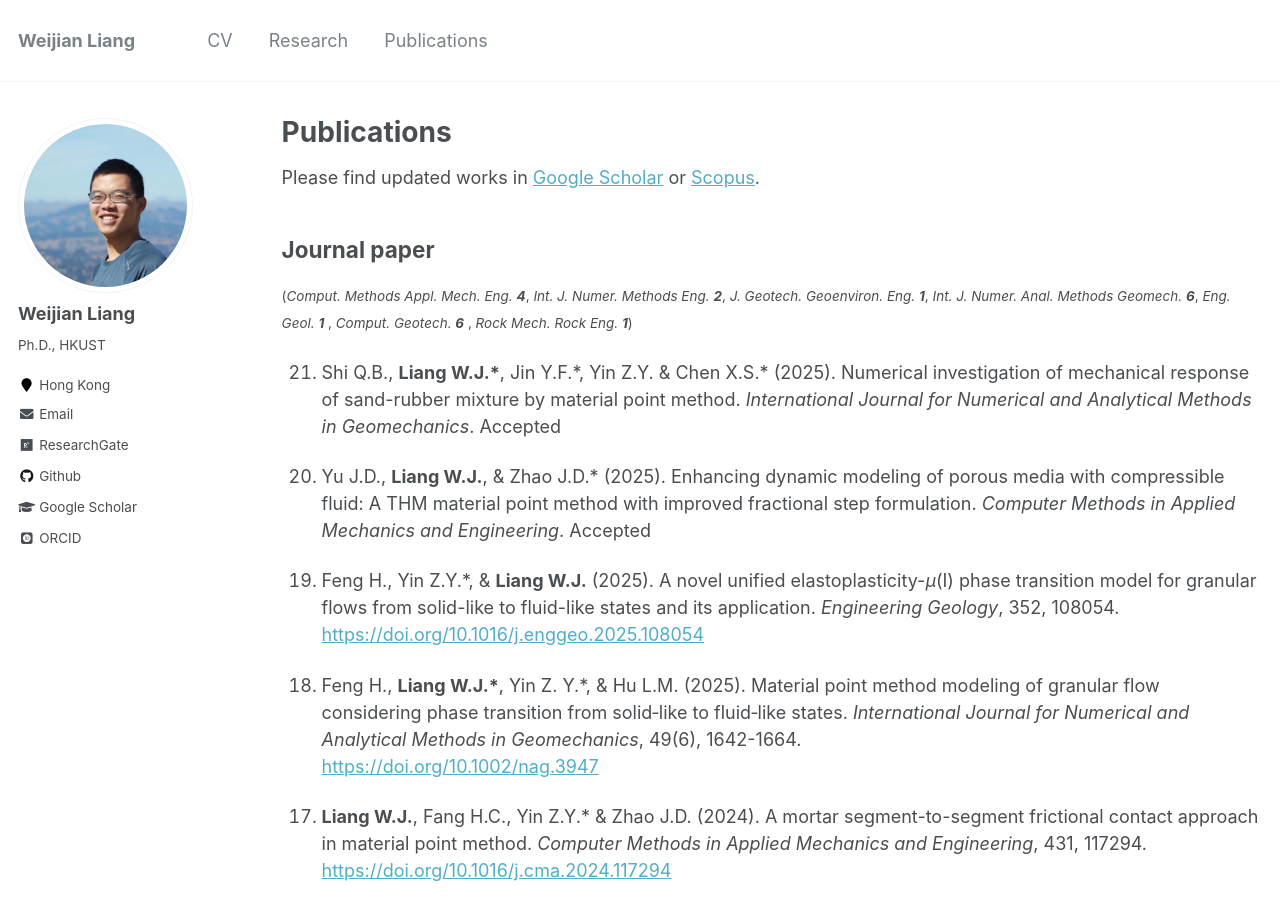
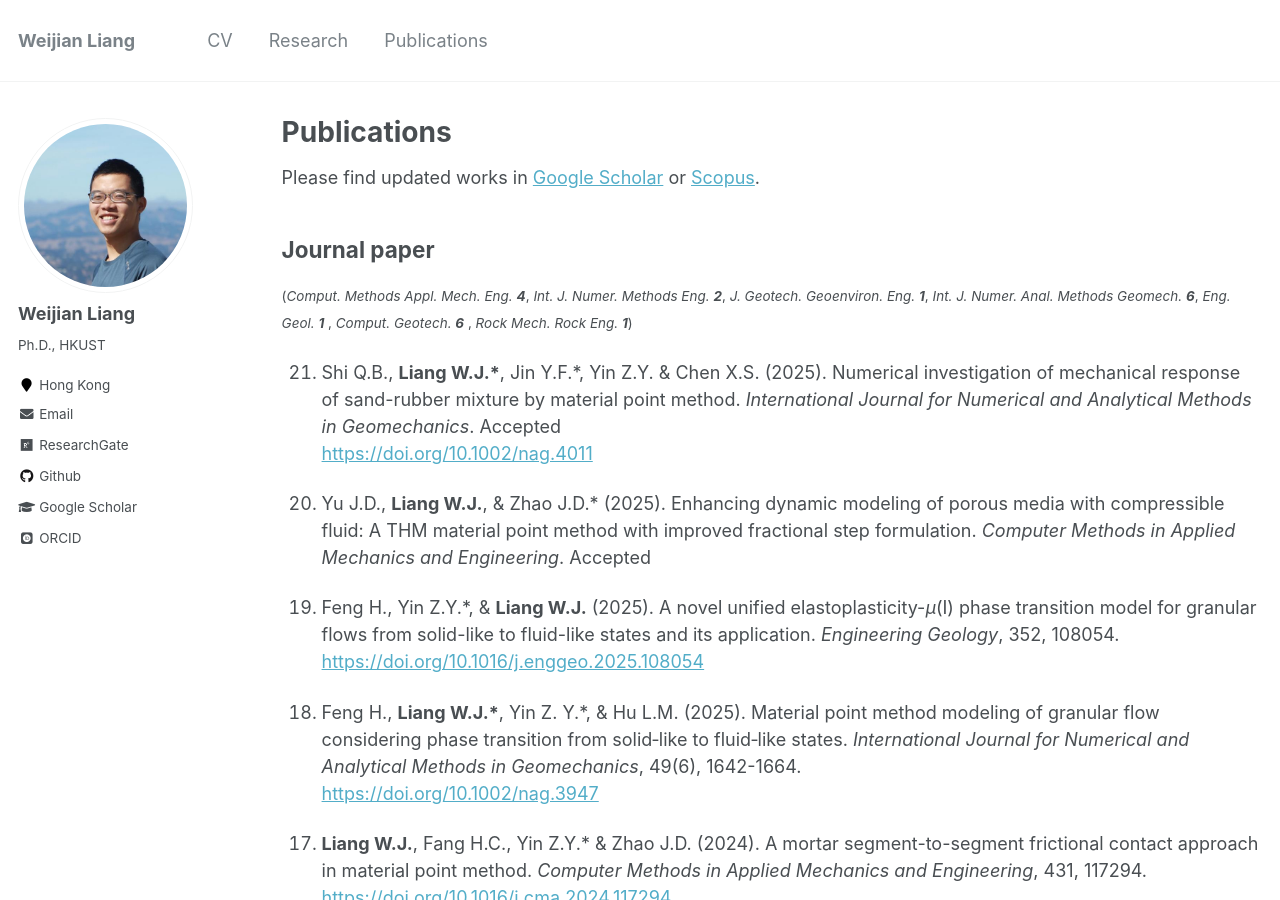
Before and after one commit to WeijianLiang/WeijianLiang.github.io, a Jekyll site: the page built from _pages/publications.md, in a window 1280 px wide and 900 px high. Built offline with Jekyll 4.4.1, drawn with Linux system fonts in a browser that asks for light colours; some web fonts are replaced.

Commit message:
fix error

```diff
--- a/_pages/publications.md
+++ b/_pages/publications.md
@@ -17,9 +17,9 @@ Please find updated works in [Google Scholar](https://scholar.google.com/citatio
  *Comput. Geotech.* ***6*** ,
  *Rock Mech. Rock Eng.* ***1***)</small>
 
-1. Shi Q.B., **Liang W.J.\***, Jin Y.F.\*, Yin Z.Y. & Chen X.S.\* (2025). Numerical investigation of mechanical response of sand-rubber mixture by material point method.
+1. Shi Q.B., **Liang W.J.\***, Jin Y.F.\*, Yin Z.Y. & Chen X.S. (2025). Numerical investigation of mechanical response of sand-rubber mixture by material point method.
 *International Journal for Numerical and Analytical Methods in Geomechanics*.  Accepted
-<br />
+<br /><https://doi.org/10.1002/nag.4011>
 
 1. Yu J.D., **Liang W.J.**, & Zhao J.D.\* (2025). Enhancing dynamic modeling of porous media with compressible fluid: A THM material point method with improved fractional step formulation. *Computer Methods in Applied Mechanics and Engineering*. Accepted
 <br />
```
